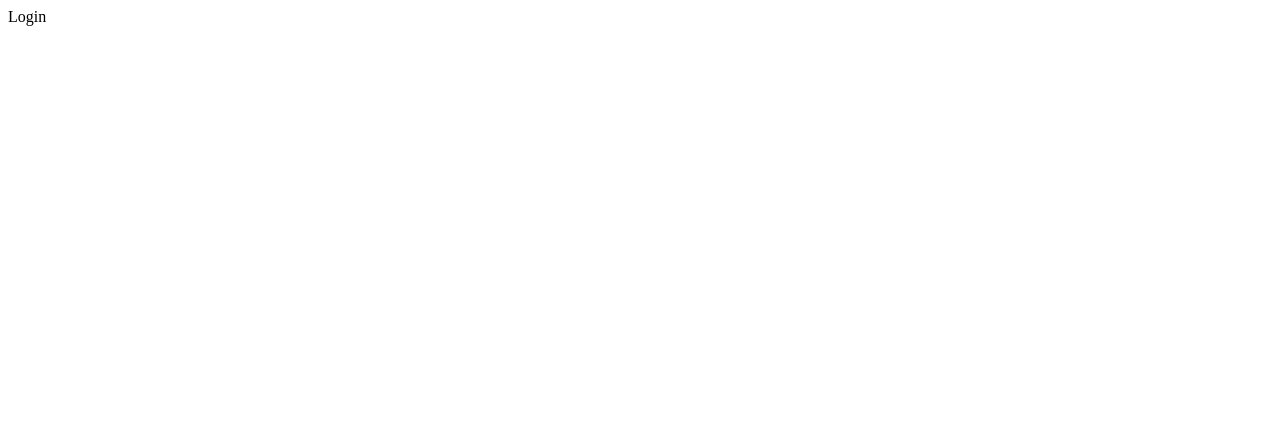
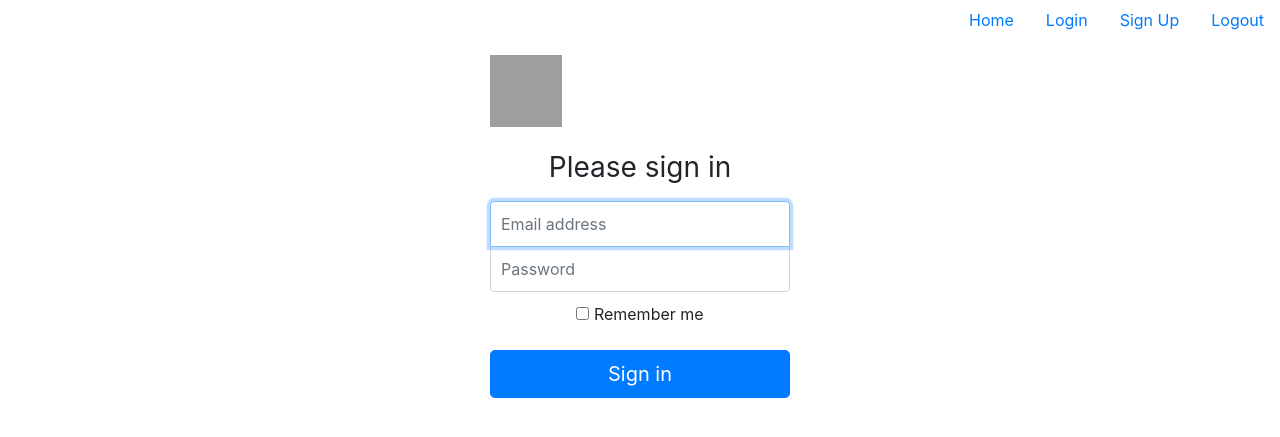
Before and after one commit to ronaldgreeff/genderio, a Flask app: page /login in a window 1280 px wide. Before the commit the part shown is almost empty. Shown: the top 437 px of the page. Run offline with Flask 2, Linux system fonts and the light colour scheme; some libraries are stand-ins or nearby versions; grey boxes are pictures that could not be loaded.

Commit message:
sign in page done

```diff
--- a/project/auth.py
+++ b/project/auth.py
@@ -1,11 +1,11 @@
-from flask import Blueprint
+from flask import Blueprint, render_template
 from . import db
 
 auth = Blueprint('auth', __name__)
 
 @auth.route('/login')
 def login():
-    return 'Login'
+    return render_template("login.html")
 
 @auth.route('/signup')
 def signup():
--- a/project/main.py
+++ b/project/main.py
@@ -16,7 +16,7 @@ main = Blueprint('main', __name__)
 
 
 @main.route("/",methods=["GET"])
-def home(name=None):
+def index(name=None):
     return render_template("index.html", name=name)
 
 @main.route("/predict", methods=["POST"])
--- a/project/static/css/styles.css
+++ b/project/static/css/styles.css
@@ -90,3 +90,34 @@ img {
 .img-container img {
   max-width: 100%;
 }
+
+/* SIGN IN */
+.form-signin {
+  width: 100%;
+  max-width: 330px;
+  padding: 15px;
+  margin: 0 auto;
+}
+.form-signin .checkbox {
+  font-weight: 400;
+}
+.form-signin .form-control {
+  position: relative;
+  box-sizing: border-box;
+  height: auto;
+  padding: 10px;
+  font-size: 16px;
+}
+.form-signin .form-control:focus {
+  z-index: 2;
+}
+.form-signin input[type="email"] {
+  margin-bottom: -1px;
+  border-bottom-right-radius: 0;
+  border-bottom-left-radius: 0;
+}
+.form-signin input[type="password"] {
+  margin-bottom: 10px;
+  border-top-left-radius: 0;
+  border-top-right-radius: 0;
+}
--- a/project/templates/base.html
+++ b/project/templates/base.html
@@ -2,21 +2,34 @@
 <html lang="en" dir="ltr">
 
   <head>
+    <meta charset="utf-8">
+    <meta http-equiv="x-ua-compatible" content="ie=edge">
+    <meta name="viewport" content="width=device-width, initial-scale=1, shrink-to-fit=no">
+
+    <title>IG</title>
+
     <link rel="stylesheet" href="static/css/bootstrap.min.css">
     <link rel="stylesheet" href="static/css/styles.css">
     <link rel="stylesheet" href="static/css/cropper.min.css" />
+
     <script src="static/js/jquery-3.5.1.min.js"></script>
     <script src="static/js/popper-1.14.7.min.js"></script>
     <script src="static/js/cropper.min.js"></script>
     <script src="static/js/main.js"></script>
-    <meta charset="utf-8">
-    <meta http-equiv="x-ua-compatible" content="ie=edge">
-    <meta name="viewport" content="width=device-width, initial-scale=1, shrink-to-fit=no">
-    <title>GenAI</title>
   </head>
 
   <body>
-    {% block content %}{% endblock %}
+
+    <header>
+      {% include 'nav.html' %}
+    </header>
+
+    <section  class="main-content-section">
+      {% block content %}{% endblock %}
+    </section>
+
   </body>
 
+  <!-- <footer><p class="mt-5 mb-3 text-muted">© 2017-2018</p></footer> -->
+
 </html>
--- a/project/templates/index.html
+++ b/project/templates/index.html
@@ -1,12 +1,6 @@
 {% extends 'base.html' %}
 
 {% block content %}
-
-  <header class="text-white text-center">
-      <h1 class="display-4">InstaGender</h1>
-      <p class="lead mb-0">The <strong>fastest</strong>, most <strong>accurate</strong> gender determination.</p>
-      <p class="mb-5"></p>
-  </header>
 
   <!-- IMAGE UPLOAD -->
   <div class="container">
--- /dev/null
+++ b/project/templates/login.html
@@ -0,0 +1,20 @@
+{% extends 'base.html' %}
+
+{% block content %}
+  <div class="text-center">
+    <form class="form-signin" _lpchecked="1">
+      <img class="mb-4" src="https://getbootstrap.com/docs/4.0/assets/brand/bootstrap-solid.svg" alt="" width="72" height="72">
+      <h1 class="h3 mb-3 font-weight-normal">Please sign in</h1>
+      <label for="inputEmail" class="sr-only">Email address</label>
+      <input type="email" id="inputEmail" class="form-control" placeholder="Email address" required="" autofocus="" autocomplete="off" style="background-repeat: no-repeat; background-attachment: scroll; background-size: 16px 18px; background-position: 98% 50%; cursor: pointer;">
+      <label for="inputPassword" class="sr-only">Password</label>
+      <input type="password" id="inputPassword" class="form-control" placeholder="Password" required="" autocomplete="off" style="background-repeat: no-repeat; background-attachment: scroll; background-size: 16px 18px; background-position: 98% 50%; cursor: auto;">
+      <div class="checkbox mb-3">
+        <label>
+          <input type="checkbox" value="remember-me"> Remember me
+        </label>
+      </div>
+      <button class="btn btn-lg btn-primary btn-block" type="submit">Sign in</button>
+    </form>
+  </div>
+{% endblock %}
--- /dev/null
+++ b/project/templates/nav.html
@@ -0,0 +1,16 @@
+<nav>
+  <ul class="nav justify-content-end">
+    <li class="nav-item">
+      <a class="nav-link" href="{{ url_for('main.index') }}">Home</a>
+    </li>
+    <li class="nav-item">
+      <a class="nav-link" href="{{ url_for('auth.login') }}">Login</a>
+    </li>
+    <li class="nav-item">
+      <a class="nav-link" href="{{ url_for('auth.signup') }}">Sign Up</a>
+    </li>
+    <li class="nav-item">
+      <a class="nav-link" href="{{ url_for('auth.logout') }}">Logout</a>
+    </li>
+  </ul>
+</nav>
```
